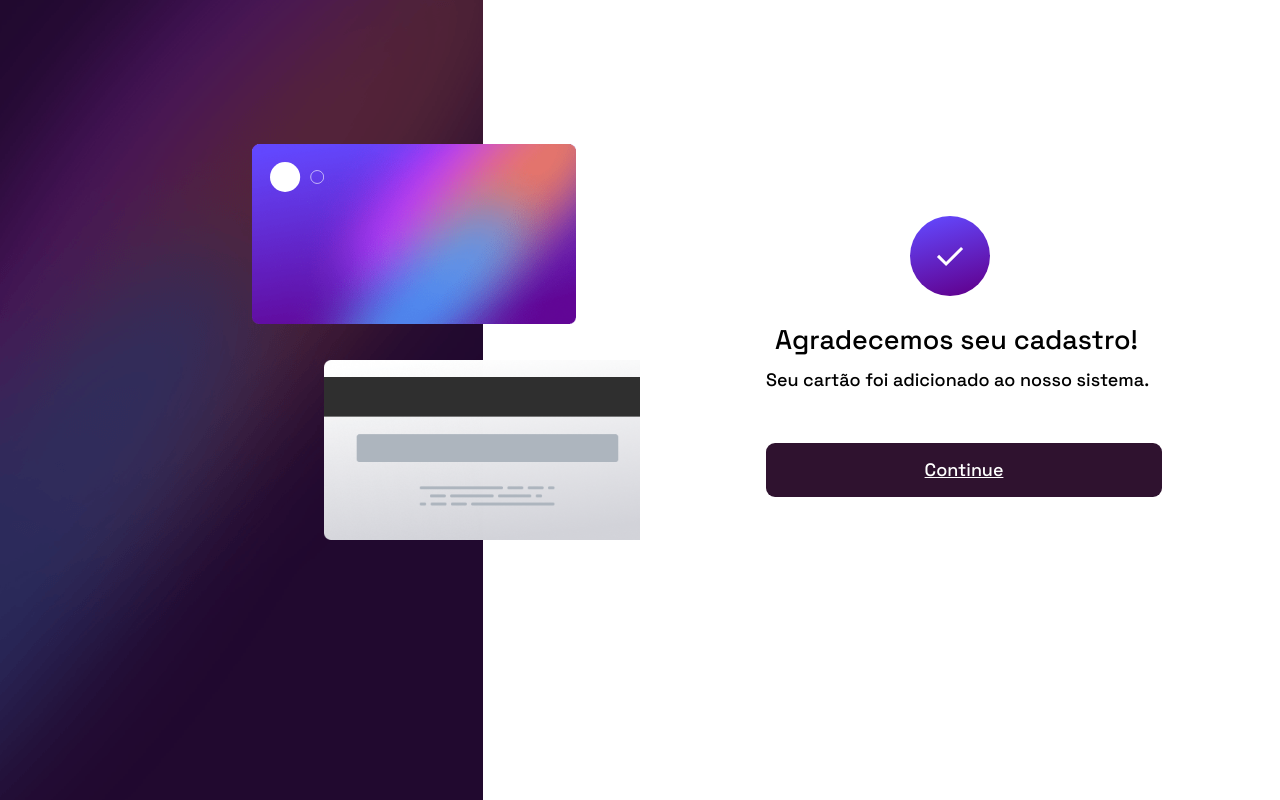
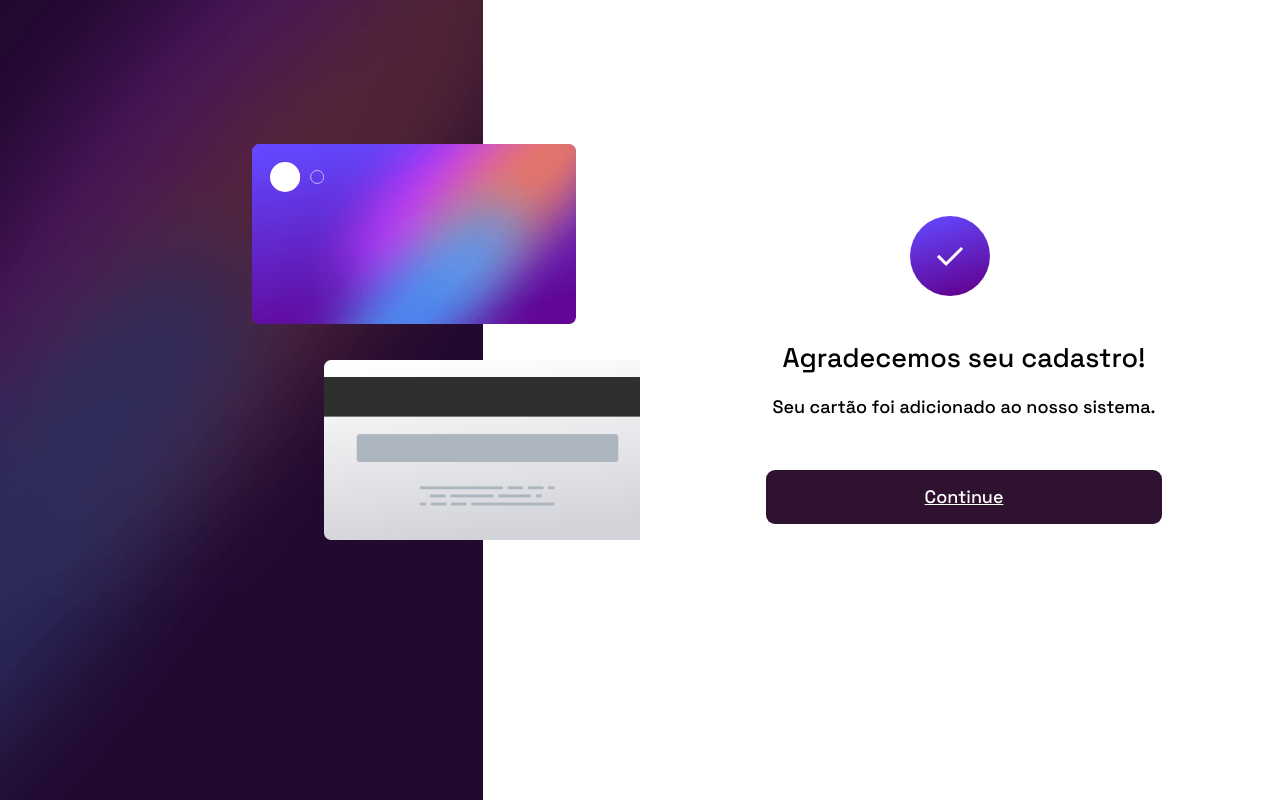
Before and after one commit to FabioSousaFullStack/bankcard, an Angular app: page / in a window 1280 px wide. Built offline with nearby package versions, Linux system fonts and the light colour scheme.

Commit message:
alteração da responsividade no styles.css

```diff
--- a/src/app/teladesucesso/teladesucesso.component.scss
+++ b/src/app/teladesucesso/teladesucesso.component.scss
@@ -1,3 +1,11 @@
+
+.img, h1, p, .botao{
+  text-align: center;
+  margin: 1em;
+}
+
+
+@media(min-width: 376px){
 .img{
   margin-left: 15em;
   margin-top: 12em;
@@ -29,3 +37,4 @@ p{
 
   }
 }
+}
--- a/src/styles.scss
+++ b/src/styles.scss
@@ -55,7 +55,7 @@ body{
   background-image: url("./assets/bg-main-mobile.png");
   background-repeat: no-repeat;
 }
-@media(min-width: 375px){
+@media(min-width: 376px){
 body{
   background-image: url("./assets/bg-main-desktop.png");
   background-repeat: no-repeat;
```
